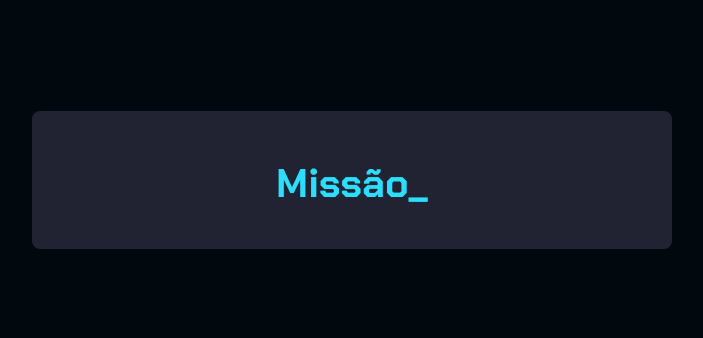
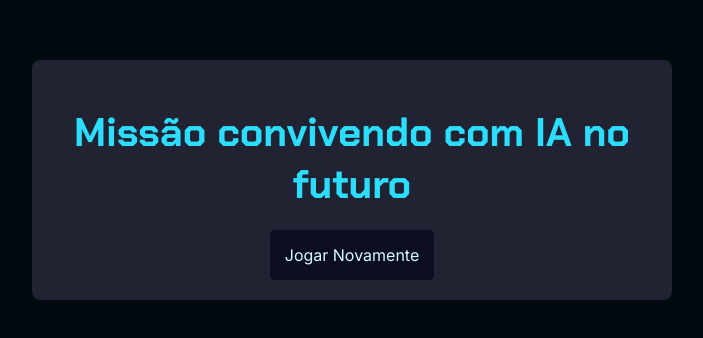
Before and after one commit to femascheti/quiz_versao_003, a plain HTML site: page index.html in a window 1280 px wide. Shown: the part 220-558 px from the top of the page, without its empty margins (288-991 px from the left). Drawn offline with Linux system fonts and the light colour scheme.

Commit message:
jogar novamente

```diff
--- a/index.html
+++ b/index.html
@@ -10,15 +10,16 @@
 
 <body>
   <div class="caixa-principal">
-    <h1>Missão_</h1>
+    <h1>Missão convivendo com IA no futuro</h1>
     <div class="caixa-perguntas"></div>
     <div class="caixa-opcoes"></div>
     <div class="caixa-resultado">
       <p class="texto-resultado"></p>
+      <button class="novamente-btn">Jogar Novamente</button>
     </div>
   </div>
+  <script type="module" src="nomes.js"></script>
   <script type="module" src="perguntas.js"></script>
-  <script type="module" src="nomes.js"></script>
   <script type="module" src="script.js"></script>
 
 </body>
```
